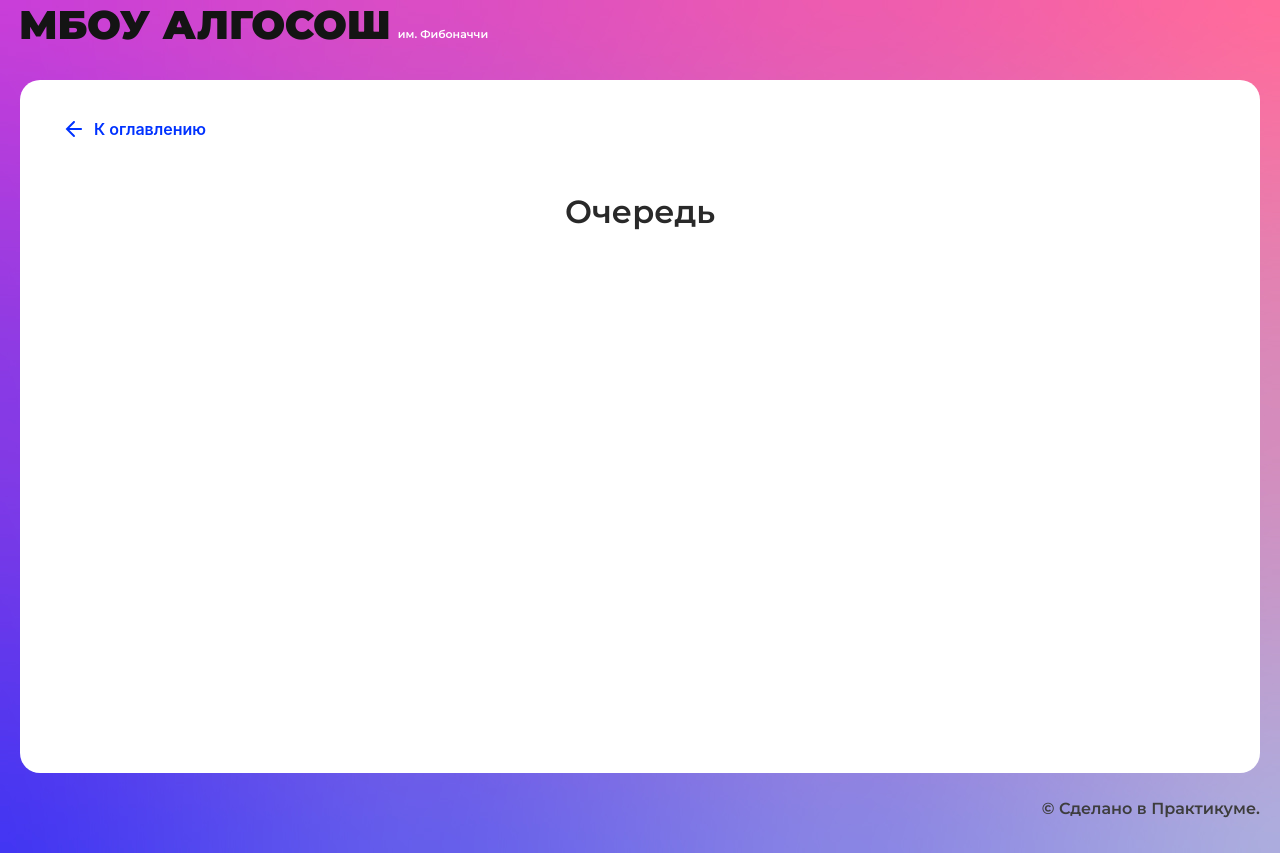
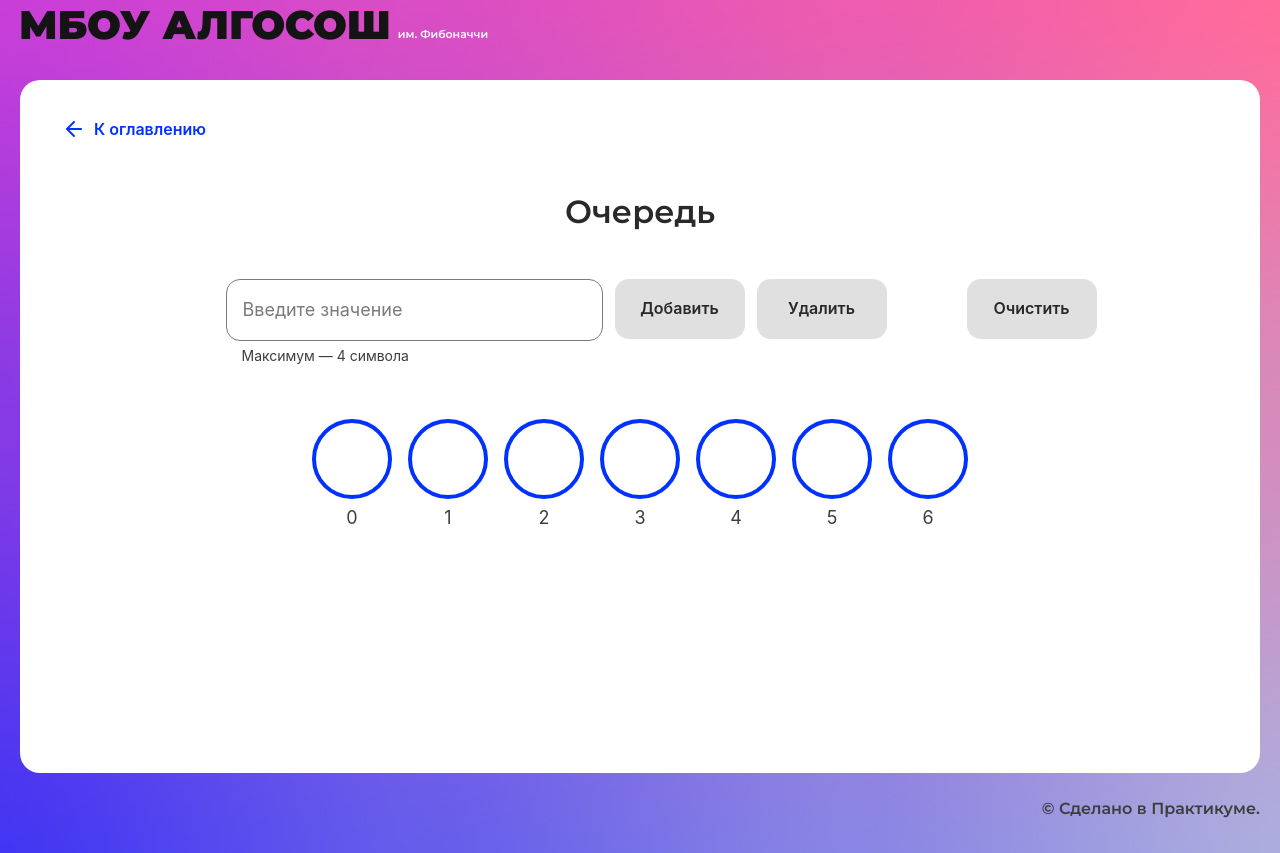
Before and after one commit to RoChernikov/algososh, a React (Create React App) app: page /queue in a window 1280 px wide. Built offline with nearby package versions, Linux system fonts and the light colour scheme.

Commit message:
feat: queue page has been added

```diff
--- a/src/components/ui/circle/circle.tsx
+++ b/src/components/ui/circle/circle.tsx
@@ -4,7 +4,7 @@ import {ElementStates} from '../../../types/element-states';
 
 interface CircleProps {
   state?: ElementStates;
-  letter?: string;
+  letter?: string | null;
   head?: string | React.ReactElement | null;
   index?: number;
   tail?: string | React.ReactElement | null;
--- /dev/null
+++ b/src/pages/queue/queue.module.css
@@ -0,0 +1,16 @@
+.circleList {
+  display: flex;
+  justify-content: center;
+  gap: 16px;
+  list-style-type: none;
+  margin-top: 52px;
+  padding: 0;
+}
+
+.input {
+  min-width: 377px;
+}
+
+.deleteBtn {
+  margin-right: 68px;
+}
--- a/src/pages/queue/queue.tsx
+++ b/src/pages/queue/queue.tsx
@@ -1,8 +1,142 @@
-import React from 'react';
+import React, {useState, useMemo} from 'react';
 import {SolutionLayout} from '../../components/ui/solution-layout/solution-layout';
+import InputWrapper from '../../components/input-wrapper/input-wrapper';
+import {Input} from '../../components/ui/input/input';
+import {Button} from '../../components/ui/button/button';
+import {Circle} from '../../components/ui/circle/circle';
+import {ICircleElement} from '../../types/types';
+import {ElementStates} from '../../types/element-states';
+import Queue from './utils';
+import {setElementsWithDelay} from '../../utils/utils';
+import styles from './queue.module.css';
 
 const QueuePage: React.FC = () => {
-  return <SolutionLayout title="Очередь"></SolutionLayout>;
+  const maxNum = 7;
+
+  const initialState: ICircleElement[] = Array.from({length: maxNum}, () => ({
+    char: '',
+    state: ElementStates.Default
+  }));
+
+  const [inputValue, setInputValue] = useState<string>('');
+  const [elements, setElements] = useState<ICircleElement[]>(initialState);
+  const [isAdding, setIsAdding] = useState(false);
+  const [isDeleting, setIsDeleting] = useState(false);
+  const queue = useMemo(() => new Queue<string>(maxNum), []); // экземпляр очереди
+
+  // ***********************ДОБАВЛЕНИЕ***********************
+  const enqueue = async () => {
+    setIsAdding(true);
+    setInputValue('');
+    const array = [...elements];
+    // Добавляем элемент в очередь
+    queue.enqueue(inputValue);
+    // Получаем голову и хвост из класса
+    const head = queue.getHead();
+    const tail = queue.getTail();
+    // обновляем массив (меняем голову)
+    array[head.index].char = head.value;
+    array[head.index].head = 'head';
+    // обнуляем старый хвост
+    if (tail.index > 0) array[tail.index - 1].tail = '';
+    // добавляем новый хвост
+    array[tail.index].char = tail.value;
+    array[tail.index].tail = 'tail';
+    array[tail.index].state = ElementStates.Changing;
+    await setElementsWithDelay(elements, setElements, true);
+    array[tail.index].state = ElementStates.Default;
+    setIsAdding(false);
+  };
+
+  // ***********************УДАЛЕНИЕ***********************
+  const dequeue = async () => {
+    setIsDeleting(true);
+    const array = [...elements];
+    const head = queue.getHead();
+    const tail = queue.getTail();
+    if (head.index === tail.index) clear();
+    else {
+      queue.dequeue();
+      const head = queue.getHead();
+      array[head.index - 1].state = ElementStates.Changing;
+      await setElementsWithDelay(array, setElements, true);
+      array[head.index - 1].state = ElementStates.Default;
+      if (head.index > 0) {
+        array[head.index - 1].head = '';
+        array[head.index - 1].char = '';
+      }
+      array[head.index].char = head.value;
+      array[head.index].head = 'head';
+    }
+    setIsDeleting(false);
+  };
+
+  // ***********************ОЧИСТКА***********************
+  const clear = () => {
+    queue.clear();
+    setElements([...initialState]);
+  };
+
+  return (
+    <SolutionLayout title="Очередь">
+      <form
+        onSubmit={evt => {
+          evt.preventDefault();
+          enqueue();
+        }}>
+        <InputWrapper maxWidth={829}>
+          <Input
+            disabled={isAdding || isDeleting}
+            extraClass={styles.input}
+            placeholder="Введите значение"
+            min={1}
+            value={inputValue || ''}
+            onChange={(e: React.FormEvent<HTMLInputElement>) =>
+              setInputValue(e.currentTarget.value)
+            }
+            isLimitText={true}
+            maxLength={4}
+          />
+          <Button
+            disabled={
+              !inputValue ||
+              isDeleting ||
+              elements[elements.length - 1].char !== ''
+            }
+            isLoader={isAdding}
+            text="Добавить"
+            type="submit"
+          />
+          <Button
+            extraClass={styles.deleteBtn}
+            isLoader={isDeleting}
+            disabled={isAdding || queue.isEmpty()}
+            text="Удалить"
+            onClick={() => dequeue()}
+          />
+          <Button
+            disabled={isAdding || isDeleting || queue.isEmpty()}
+            text="Очистить"
+            onClick={() => clear()}
+          />
+        </InputWrapper>
+      </form>
+      <ul className={styles.circleList}>
+        {elements.map((char, idx) => {
+          return (
+            <Circle
+              state={char.state}
+              letter={char.char}
+              index={idx}
+              key={idx}
+              head={char.head}
+              tail={char.tail}
+            />
+          );
+        })}
+      </ul>
+    </SolutionLayout>
+  );
 };
 
 export default QueuePage;
--- /dev/null
+++ b/src/pages/queue/utils.ts
@@ -0,0 +1,61 @@
+export interface IQueue<T> {
+  enqueue: (value: T) => void;
+  dequeue: () => void;
+  getHead: () => {value: T | null; index: number};
+  getTail: () => {value: T | null; index: number};
+  isEmpty: () => boolean;
+  clear: () => void;
+}
+
+export default class Queue<T> implements IQueue<T> {
+  private container: (T | null)[] = [];
+  head: number = 0;
+  tail: number = 0;
+  private readonly size: number = 0;
+  private length: number = 0;
+
+  constructor(size: number) {
+    this.size = size;
+    this.container = Array(size);
+  }
+
+  enqueue(item: T) {
+    if (this.length >= this.size) {
+      throw new Error('Maximum length exceeded');
+    }
+    this.container[this.tail] = item;
+    this.tail++;
+    this.length++;
+  }
+
+  dequeue() {
+    if (this.isEmpty()) {
+      throw new Error('No elements in the queue');
+    }
+    this.container[this.head] = null;
+    this.head++;
+    this.length--;
+  }
+
+  getHead = (): {value: T | null; index: number} => {
+    if (this.isEmpty()) {
+      throw new Error('No elements in the queue');
+    }
+    return {value: this.container[this.head], index: this.head};
+  };
+
+  getTail = (): {value: T | null; index: number} => {
+    if (this.isEmpty()) {
+      throw new Error('No elements in the queue');
+    }
+    return {value: this.container[this.tail - 1], index: this.tail - 1};
+  };
+
+  clear = () => {
+    this.head = 0;
+    this.tail = 0;
+    this.length = 0;
+  };
+
+  isEmpty = () => this.length === 0;
+}
--- a/src/pages/stack/stack.tsx
+++ b/src/pages/stack/stack.tsx
@@ -9,6 +9,7 @@ import {ICircleElement} from '../../types/types';
 import {ElementStates} from '../../types/element-states';
 import {setDelay} from '../../utils/utils';
 import {SHORT_DELAY_IN_MS} from '../../constants/delays';
+import {setElementsWithDelay} from '../../utils/utils';
 import styles from './stack.module.css';
 
 const StackPage: React.FC = () => {
@@ -18,11 +19,6 @@ const StackPage: React.FC = () => {
   const [isPopping, setIsPopping] = useState(false);
 
   const stack = useMemo(() => new StackAlgorithm<string>(), []); // экземпляр стэка
-
-  const setElementsWithDelay = async (arr: ICircleElement[]) => {
-    setElements([...arr]);
-    await setDelay(SHORT_DELAY_IN_MS);
-  };
 
   // ***********************ДОБАВЛЕНИЕ***********************
   const pushElement = async () => {
@@ -41,12 +37,12 @@ const StackPage: React.FC = () => {
       char: element ? element : '',
       state: ElementStates.Default
     });
-    await setElementsWithDelay(elements);
+    await setElementsWithDelay(elements, setElements, true);
     // Меняем стейт головы и тобавляем метку 'top'
     const headIdx = elements.length - 1;
     elements[headIdx].head = 'top';
     elements[headIdx].state = ElementStates.Changing;
-    await setElementsWithDelay(elements);
+    await setElementsWithDelay(elements, setElements, true);
     setIsPushing(false);
   };
 
--- a/src/types/types.ts
+++ b/src/types/types.ts
@@ -3,7 +3,7 @@ import {ElementStates} from './element-states';
 export interface ICircleElement {
   tail?: string;
   head?: string;
-  char?: string;
+  char?: string | null;
   state: ElementStates;
 }
 
--- a/src/utils/utils.tsx
+++ b/src/utils/utils.tsx
@@ -1,4 +1,5 @@
-import {DELAY_IN_MS} from '../constants/delays';
+import {DELAY_IN_MS, SHORT_DELAY_IN_MS} from '../constants/delays';
+import {ICircleElement} from '../types/types';
 
 export const setDelay = (delay: number = DELAY_IN_MS): Promise<null> => {
   return new Promise(resolve => {
@@ -9,3 +10,12 @@ export const setDelay = (delay: number = DELAY_IN_MS): Promise<null> => {
 };
 
 export const getNumber = () => Math.floor(Math.random() * 100) + 1;
+
+export const setElementsWithDelay = async (
+  arr: ICircleElement[],
+  setter: (arr: ICircleElement[]) => void,
+  isShort?: boolean
+) => {
+  setter([...arr]);
+  await setDelay(isShort ? SHORT_DELAY_IN_MS : DELAY_IN_MS);
+};
```
